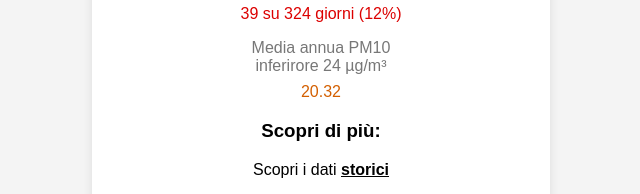
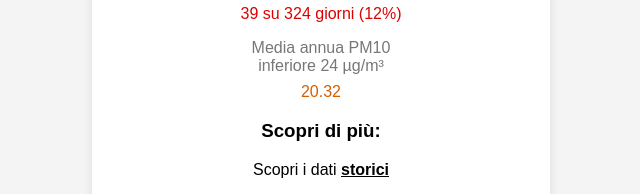
Before and after one commit to LorenzoStucchi/airQuality, a plain HTML site: page index.html in a window 1280 px wide. Shown: the part 604-798 px from the top of the page, 319-959 px from the left. Drawn offline with Linux system fonts and the light colour scheme; no server answers.

Commit message:
fix errori nel testo

```diff
--- a/index.html
+++ b/index.html
@@ -33,7 +33,7 @@
             <p class="lowmargin timestamp">Massimo 35 giorni anno solare<br>con PM10 sopra 50 µg/m³</p>
             <p class="lowmargin" id="p1_d">--</p>
             <p></p>
-            <p class="lowmargin timestamp">Media annua PM10<br>inferirore 24 µg/m³</p>
+            <p class="lowmargin timestamp">Media annua PM10<br>inferiore 24 µg/m³</p>
             <p class="lowmargin" id="p1_y">--</p>
         </div>
         <h3>Scopri di più:</h3>
```
Also changed, not shown: 1 other file.
